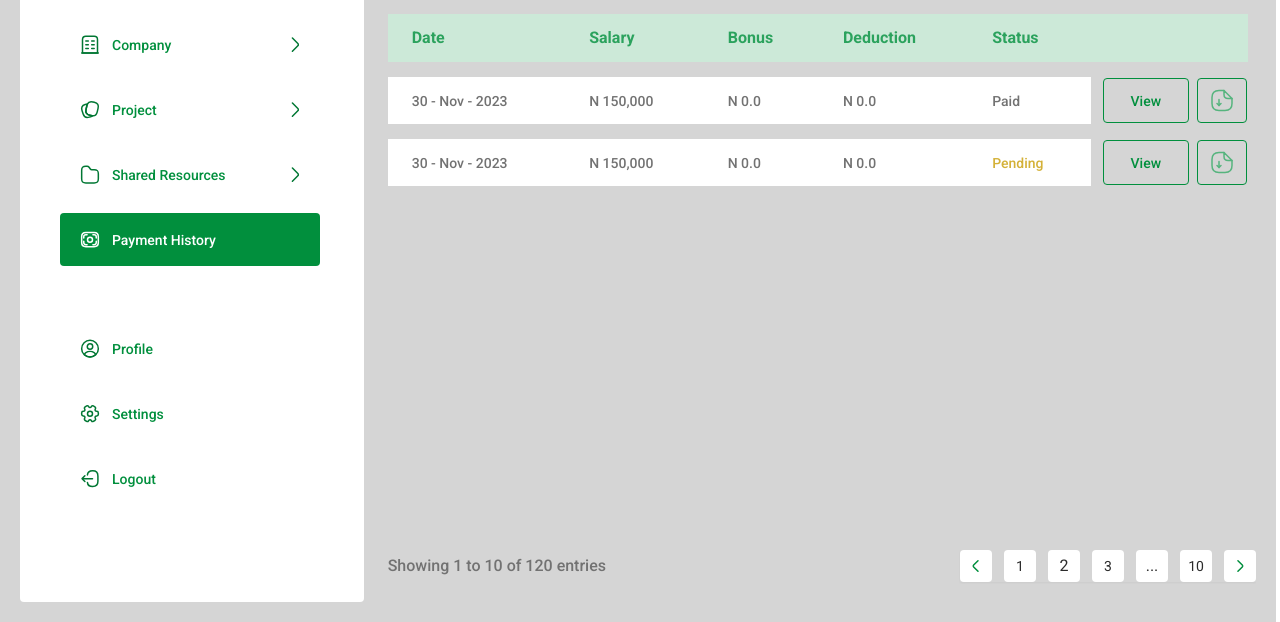
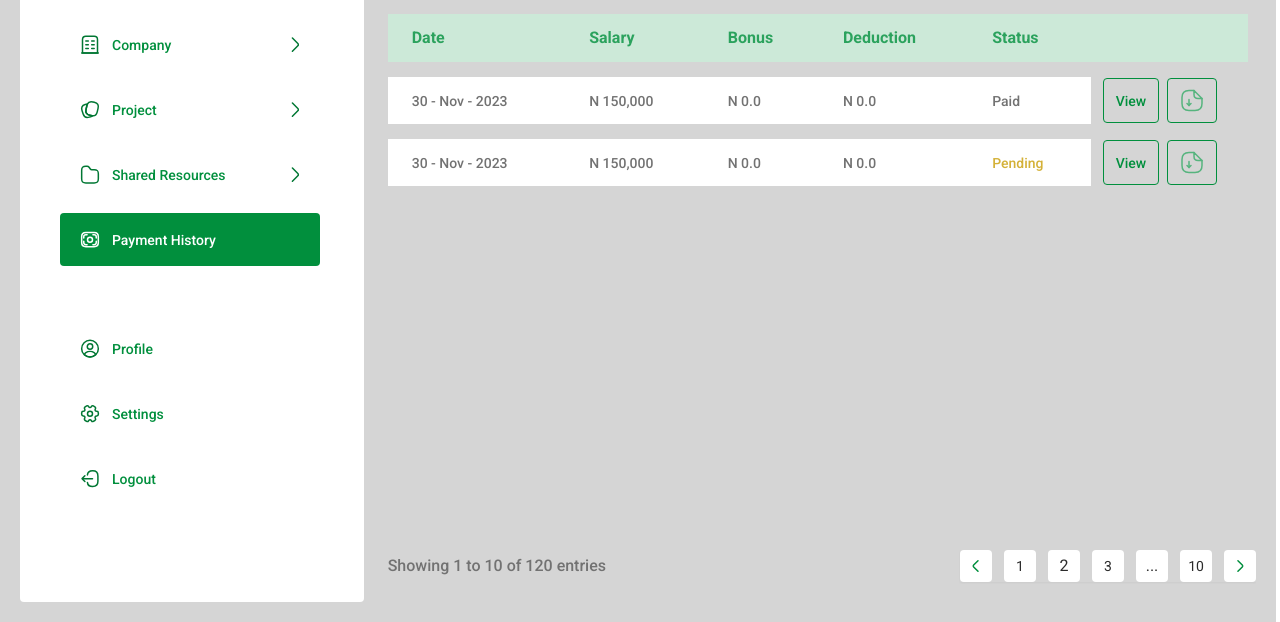
Before and after one commit to alabamustapha/esso-terra-uicode, a website: page html/payment.html in a window 1280 px wide. Shown: the part 178-800 px from the top of the page. Drawn offline with Linux system fonts and the light colour scheme.

Commit message:
[update :sparkles: - button styling]

```diff
--- a/html/payment.html
+++ b/html/payment.html
@@ -759,7 +759,7 @@
                       <button class="btn btn-primary--outline btn-md">
                         View
                       </button>
-                      <button class="btn btn-primary--outline btn-md !w-fit">
+                      <button class="btn btn-primary--outline btn-md w-fit">
                         <i>
                           <svg
                             width="24"
@@ -813,7 +813,7 @@
                       <button class="btn btn-primary--outline btn-md">
                         View
                       </button>
-                      <button class="btn btn-primary--outline btn-md !w-fit">
+                      <button class="btn btn-primary--outline btn-md w-fit">
                         <i>
                           <svg
                             width="24"
--- a/style/default.css
+++ b/style/default.css
@@ -72,11 +72,11 @@ ul {
 }
 
 .btn-md {
-  @apply w-full h-[2.8125rem] p-3;
+  @apply max-w-full h-[2.8125rem] p-3;
 }
 
 .btn-lg {
-  @apply w-full h-[3.3125rem] px-4 py-5;
+  @apply max-w-full h-[3.3125rem] px-4 py-5;
 }
 
 .btn-primary {
```
Also changed, not shown: html/company__info.html (+1 -1 lines), dist/output.css.
